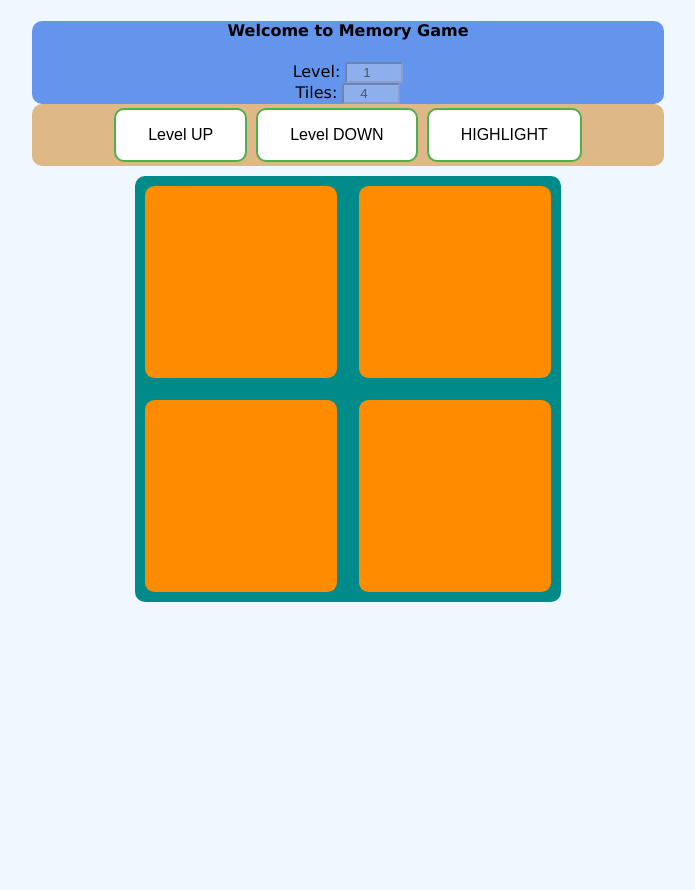
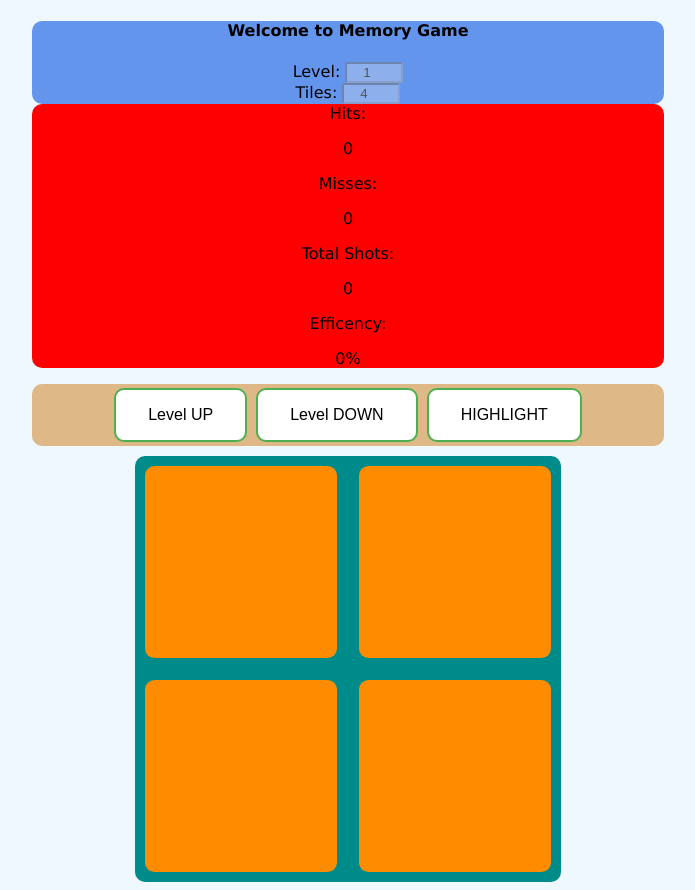
Before and after one commit to WroMaciej/memory-game, a website: page index.html in a window 1280 px wide. Shown: the whole page, without its empty margins (292-987 px from the left). Before the commit the page ends 800 px from the top, so only its background shows below. Drawn offline with Linux system fonts and the light colour scheme.

Commit message:
Statistics added

```diff
--- a/custom.css
+++ b/custom.css
@@ -13,6 +13,15 @@ input {
 .settings {
   display: block;
   background-color: CornflowerBlue ;
+  border-radius: 10px;
+  margin-left: auto;
+  margin-right: auto;
+  width: 50%;
+}
+
+.statistics {
+  display: block;
+  background-color: Red ;
   border-radius: 10px;
   margin-left: auto;
   margin-right: auto;
--- a/index.html
+++ b/index.html
@@ -9,8 +9,8 @@
 
 <body>
 
-    <div class = "settings">
-      <h4>Welcome to Memory Game</h1>
+  <div class="settings">
+    <h4>Welcome to Memory Game</h1>
         <div>
           Level:
             <input type="number" disabled id="actualLevel">
@@ -21,17 +21,32 @@
           <input type="number" disabled id="tilesTotal">
         </div>
 
+        <div class="statistics">
+          <div>
+           Hits:
+              <p id="hits">HITS</p>
+          </div>
+          <div>
+          Misses:
+              <p id="misses">MISSES</p>
+          </div>
+          <div>
+           Total Shots:
+              <p id="totalShots">TOTAL SHOTS</p>
+          </div>
+          <div>
+            Efficency:
+              <p id="efficiency">EFFICIENCY</p>
+          </div>
+
+        </div>
+
         <div class = "buttons-holder">
           <button class ="button" onclick="controller.levelUp()">Level UP</button>
           <button class ="button" onclick="controller.levelDown()">Level DOWN</button>
           <button class ="button" onclick="controller.restartLevel()">HIGHLIGHT</button>
         </div>
-    <div>
 
-
-
-
-    </div>
 
     <div id ="allTiles" class = "all-tiles"></div>
 
--- a/js/controller.js
+++ b/js/controller.js
@@ -1,6 +1,6 @@
 var controller = (function() {
   var isViewBlocked = false,
-  blockTime = 1.5,
+    blockTime = 1.5,
 
 
     correctHit = function(tile) {
@@ -11,17 +11,22 @@ var controller = (function() {
         setTimeout(function() {
           unblockView();
           levelUp();
-        }, blockTime*1000);
+        }, blockTime * 1000);
       }
     },
 
     wrongHit = function(tile) {
       tile.className = 'tile wrong';
+      model.rejectHit();
       blockView();
       setTimeout(function() {
         unblockView();
         restartLevel();
-      }, blockTime*1000);
+      }, blockTime * 1000);
+    },
+
+    refreshStatistics = function(){
+      view.refreshStatistics(model.getHits(), model.getMisses());
     },
 
     guess = function(event) {
@@ -37,6 +42,7 @@ var controller = (function() {
       } else {
         wrongHit(tile);
       }
+      refreshStatistics();
 
     },
 
@@ -57,6 +63,7 @@ var controller = (function() {
       model.setLevel(newLevel);
       model.generateLevel();
       view.newLevel(model.getLevel(), model.tilesTotalNumber(), model.side(), model.getTileTypeById, guess, unblockView);
+      refreshStatistics();
     },
 
     restartLevel = function() {
@@ -65,6 +72,7 @@ var controller = (function() {
 
     levelUp = function() {
       startLevel(model.getLevel() + 1);
+
     },
 
     levelDown = function() {
@@ -79,13 +87,8 @@ var controller = (function() {
     guess: guess,
     restartLevel: restartLevel,
     startLevel: startLevel
-
-
   }
 
-
-
-
-})()
+})();
 
 controller.restartLevel();
--- a/js/model.js
+++ b/js/model.js
@@ -41,10 +41,6 @@ var model = (function() {
       }
     },
 
-    totalShots = function() {
-      return hits + misses;
-    },
-
     getHits = function() {
       return hits;
     },
@@ -66,8 +62,13 @@ var model = (function() {
     },
 
     acceptHit = function(tileId){
+        hits = hits + 1;
         tilesToGuess.splice(tilesToGuess.indexOf(parseInt(tileId)), 1);
     };
+
+    rejectHit = function(){
+      misses = misses + 1;
+    }
 
 
   return {
@@ -77,11 +78,11 @@ var model = (function() {
     tilesTotalNumber: tilesTotalNumber,
     getTileTypeById: getTileTypeById,
     generateLevel: generateLevel,
-    misses: misses,
-    hits: hits,
-    totalShots: totalShots,
+    getMisses: getMisses,
+    getHits: getHits,
     isHit: isHit,
     acceptHit: acceptHit,
+    rejectHit: rejectHit,
     isAllGuessed: isAllGuessed
   }
 
--- a/js/view.js
+++ b/js/view.js
@@ -12,10 +12,8 @@ var view = (function() {
     },
 
     borderRadiusPx = function(side) {
-    return tileSize(side) * (borderRadiusPercentage/100);
+      return tileSize(side) * (borderRadiusPercentage / 100);
     },
-
-
 
     tileSize = function(side) {
       return (viewSize / side) - 2 * singleMarginPx(side);
@@ -53,17 +51,32 @@ var view = (function() {
       document.getElementById("actualLevel").value = new Number(actualLevel);
       document.getElementById("tilesTotal").value = new Number(totalTiles);
       generateTiles(true, totalTiles, side, tileTypeById, onClickFunction);
-      setTimeout(function(){
+      setTimeout(function() {
         generateTiles(false, totalTiles, side, tileTypeById, onClickFunction);
         unblockViewTrigger();
+      }, hightlightTime * 1000);
+
+    },
+
+    refreshStatistics = function(hits, misses){
+      var efficiency, total;
+       total = parseInt(hits+misses);
+        document.getElementById("hits").innerHTML = hits;
+        document.getElementById("misses").innerHTML = misses;
+        document.getElementById("totalShots").innerHTML = total;
+        if (total > 0 ){
+          efficiency = Math.round(((hits / total) * 100));
         }
-        , hightlightTime*1000);
-
+        else{
+          efficiency = 0;
+        }
+        document.getElementById("efficiency").innerHTML = efficiency + "%";
     };
 
   return {
     newLevel: newLevel,
-    tileSize: tileSize
+    tileSize: tileSize,
+    refreshStatistics: refreshStatistics
   }
 
 })()
```
Lines whose indentation alone changed are shown as unchanged.
